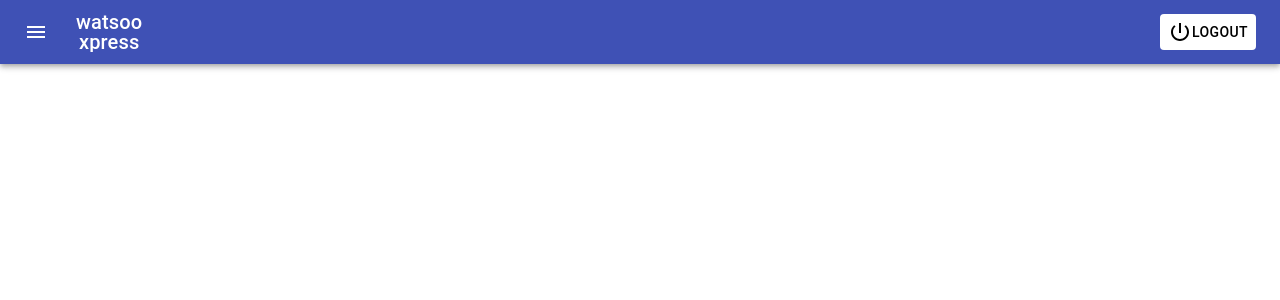
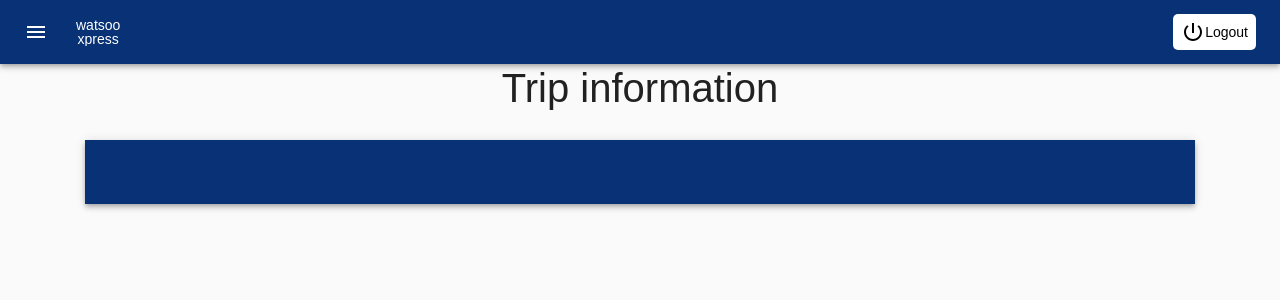
Before and after one commit to shivgaurav27/assign, a React (Create React App) app: page / in a window 1280 px wide. Shown: the top 300 px of the page. Built offline with nearby package versions, Linux system fonts and the light colour scheme.

Commit message:
header and theme

```diff
--- a/src/App.js
+++ b/src/App.js
@@ -1,11 +1,19 @@
+import { ThemeProvider } from "@material-ui/styles";
 import "./App.css";
 import Header from "./components/Header";
+import Trip from "./components/Trip";
+import TripData from "./components/TripData";
+import theme from "./theme";
 
 function App() {
   return (
-    <div className="App">
-      <Header />
-    </div>
+    <ThemeProvider theme={theme}>
+      <div className="App">
+        <Header />
+        <Trip />
+        <TripData />
+      </div>
+    </ThemeProvider>
   );
 }
 
--- a/src/components/Header/index.js
+++ b/src/components/Header/index.js
@@ -39,8 +39,9 @@ const useStyles = makeStyles((theme) => ({
   },
   buttonStyle: {
     backgroundColor: "#fff",
+    borderRadius: "5px",
     "&:hover": {
-      backgroundColor: "#fff",
+      backgroundColor: "#ebe9e6",
     },
   },
   buttonLabel: {
@@ -48,6 +49,9 @@ const useStyles = makeStyles((theme) => ({
   },
   typographyStyles: {
     lineHeight: 0,
+  },
+  buttonText: {
+    padding: 0,
   },
 }));
 
@@ -126,11 +130,12 @@ export default function Header() {
           <div className={classes.sectionMobile}>
             <Button
               color="inherit"
+              variant="contained"
               classes={{
                 root: classes.buttonStyle,
                 label: classes.buttonLabel,
+                text: classes.buttonText,
               }}
-              outlined="outlined"
             >
               <PowerSettingsNewIcon />
               Logout
--- /dev/null
+++ b/src/components/SubHeader/index.js
@@ -0,0 +1,27 @@
+import { AppBar, CssBaseline, Toolbar, Typography } from "@material-ui/core";
+import { makeStyles } from "@material-ui/core/styles";
+import React from "react";
+
+const metricStyles = makeStyles({
+  root: {
+    top: 20,
+  },
+});
+
+function SubHeader(props) {
+  const { title } = props;
+  const classes = metricStyles();
+  return (
+    <>
+      <CssBaseline />
+      <AppBar className={classes.root} position="relative" color="primary">
+        <Toolbar>
+          <Typography variant="h3">{title}</Typography>
+        </Toolbar>
+      </AppBar>
+      <br />
+    </>
+  );
+}
+
+export default SubHeader;
--- /dev/null
+++ b/src/components/Trip/index.js
@@ -0,0 +1,11 @@
+import React from "react";
+
+function Trip() {
+  return (
+    <div>
+      <h1>Trip information</h1>
+    </div>
+  );
+}
+
+export default Trip;
--- /dev/null
+++ b/src/components/TripData/index.js
@@ -0,0 +1,14 @@
+import React from "react";
+import SubHeader from "../SubHeader";
+
+function TripData() {
+  return (
+    <div>
+      <div className="container">
+        <SubHeader />
+      </div>
+    </div>
+  );
+}
+
+export default TripData;
```
